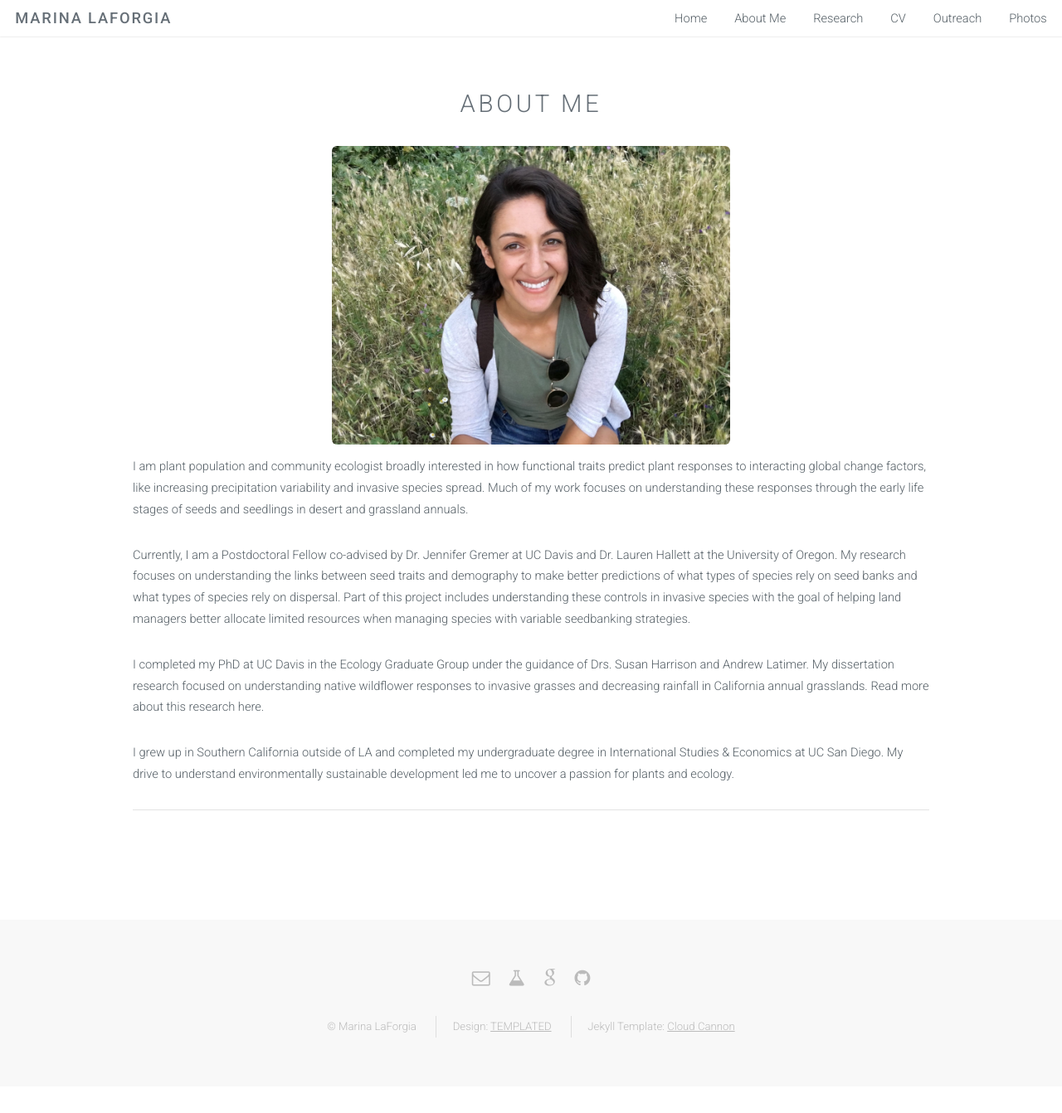
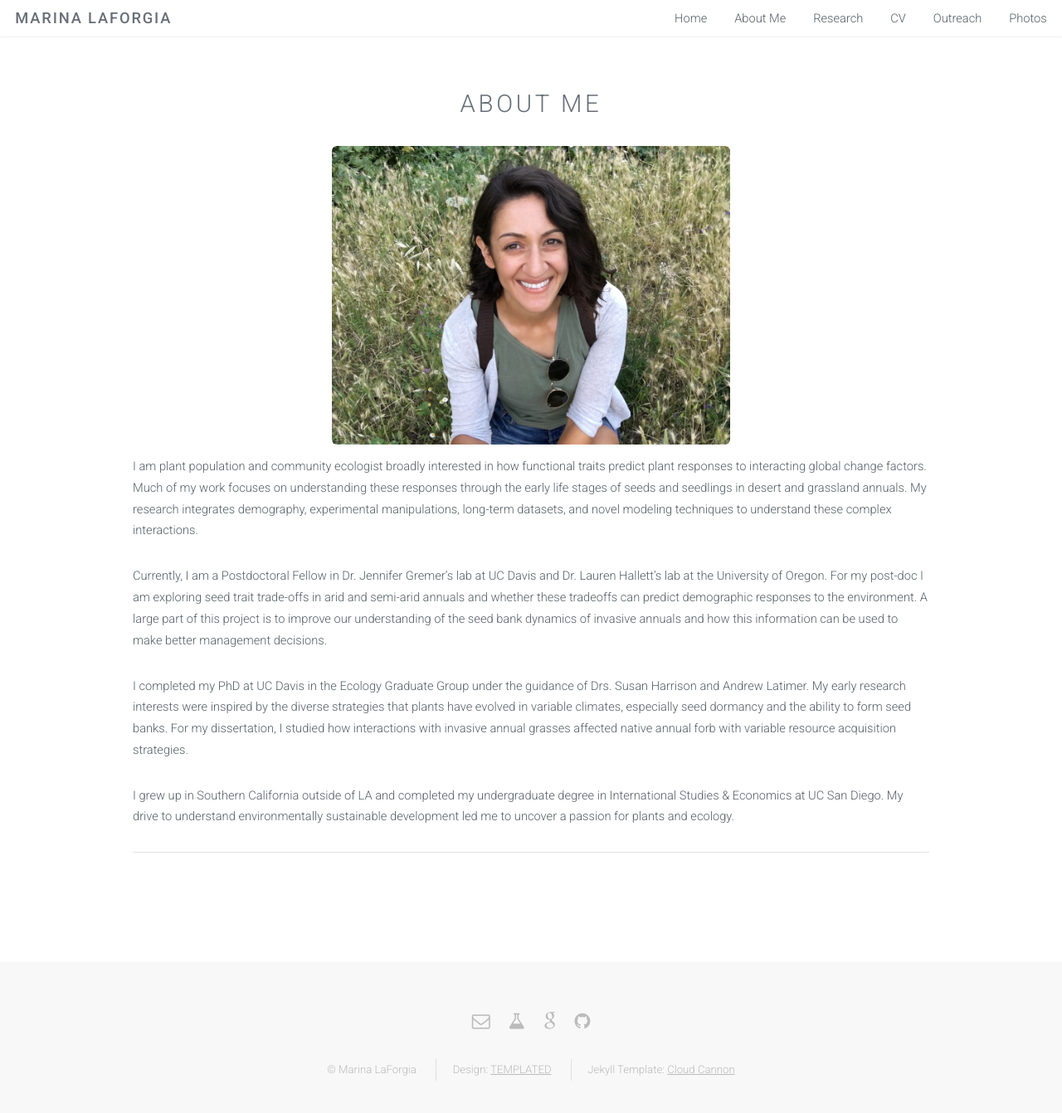
Before and after one commit to marinalaforgia/marinalaforgia.github.io, a Jekyll site: the page built from aboutme.html, in a window 1280 px wide and 1361 px high. Shown: the top 1342 px of the window at 83% size. Built offline with Jekyll 4.4.1, drawn with Linux system fonts in a browser that asks for light colours.

Commit message:
Update aboutme.html

```diff
--- a/aboutme.html
+++ b/aboutme.html
@@ -12,9 +12,9 @@ layout: default
         <section>
             <!-- <h2>Mollis ut adipiscing</h2>-->
             <a class="image aboutme"><img src="{{ site.baseurl }}/images/About-Me.jpeg" alt="" /></a>
-            <p>I am plant population and community ecologist broadly interested in how functional traits predict plant responses to interacting global change factors, like increasing precipitation variability and invasive species spread. Much of my work focuses on understanding these responses through the early life stages of seeds and seedlings in desert and grassland annuals.</p>
-            <p>Currently, I am a Postdoctoral Fellow co-advised by Dr. Jennifer Gremer at UC Davis and Dr. Lauren Hallett at the University of Oregon. My research focuses on understanding the links between seed traits and demography to make better predictions of what types of species rely on seed banks and what types of species rely on dispersal.  Part of this project includes understanding these controls in invasive species with the goal of helping land managers better allocate limited resources when managing species with variable seedbanking strategies.</p>
-            <p>I completed my PhD at UC Davis in the Ecology Graduate Group under the guidance of Drs. Susan Harrison and Andrew Latimer. My dissertation research focused on understanding native wildflower responses to invasive grasses and decreasing rainfall in California annual grasslands. Read more about this research here. </p>
+            <p>I am plant population and community ecologist broadly interested in how functional traits predict plant responses to interacting global change factors. Much of my work focuses on understanding these responses through the early life stages of seeds and seedlings in desert and grassland annuals. My research integrates demography, experimental manipulations, long-term datasets, and novel modeling techniques to understand these complex interactions.</p>
+            <p>Currently, I am a Postdoctoral Fellow in Dr. Jennifer Gremer’s lab at UC Davis and Dr. Lauren Hallett’s lab at the University of Oregon. For my post-doc I am exploring seed trait trade-offs in arid and semi-arid annuals and whether these tradeoffs can predict demographic responses to the environment. A large part of this project is to improve our understanding of the seed bank dynamics of invasive annuals and how this information can be used to make better management decisions. </p>
+            <p>I completed my PhD at UC Davis in the Ecology Graduate Group under the guidance of Drs. Susan Harrison and Andrew Latimer. My early research interests were inspired by the diverse strategies that plants have evolved in variable climates, especially seed dormancy and the ability to form seed banks. For my dissertation, I studied how interactions with invasive annual grasses affected native annual forb with variable resource acquisition strategies. </p>
             <p>I grew up in Southern California outside of LA and completed my undergraduate degree in International Studies & Economics at UC San Diego. My drive to understand environmentally sustainable development led me to uncover a passion for plants and ecology. </p>
         </section>
         <hr class="major" />
```
